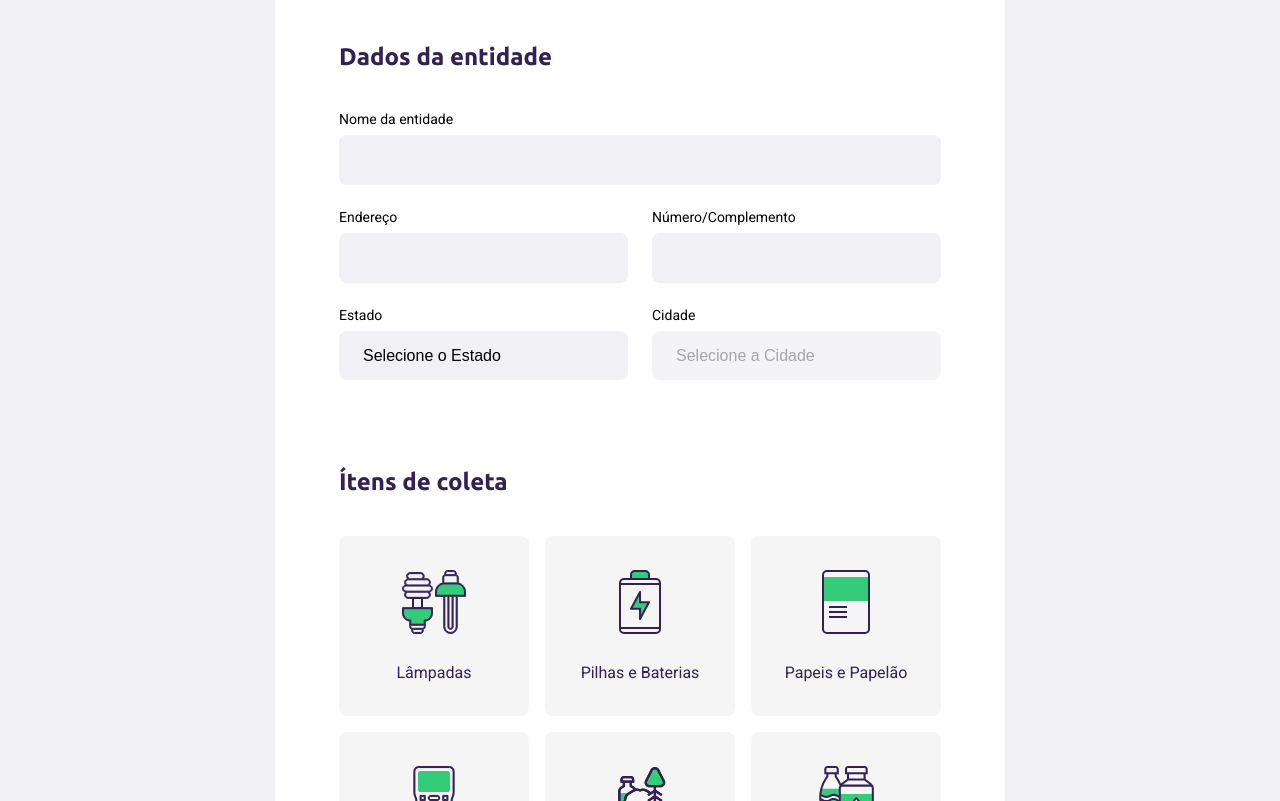
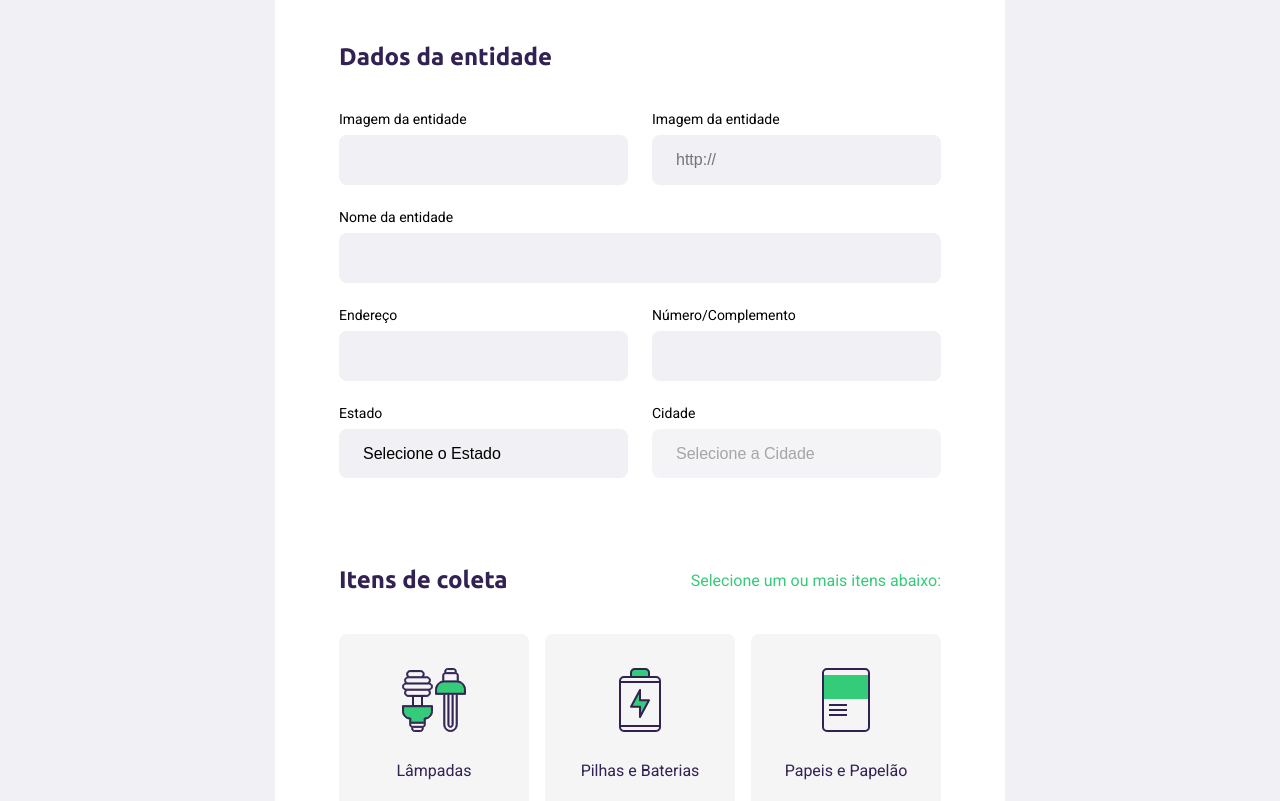
Before and after one commit to JuanPabllo/Ecoleta, a website: page src/views/create-point.html in a window 1280 px wide. Shown: the part 299-1100 px from the top of the page. Drawn offline with nearby package versions, Linux system fonts and the light colour scheme; files that its build step writes are made by us from their sources; no server answers; files whose address does not match are found by name.

Commit message:
Finalizçao aula 04

```diff
--- a/public/styles/create-point.css
+++ b/public/styles/create-point.css
@@ -53,10 +53,20 @@ form fieldset {
 
 form legend {
     margin-bottom: 40px;
+    display: flex;
+    align-items: center;
+    justify-content: space-between;
+
+    width: 100%;
 }
 
 form legend h2 {
     font-size: 24px;
+}
+
+form legend span {
+    font-size: 16px;
+    color: var(--primary-color);
 }
 
 
--- a/public/styles/responsive.css
+++ b/public/styles/responsive.css
@@ -28,6 +28,14 @@
         height: 250px;
     }
 
+    #page-create-point .field-group {
+        flex-direction: column;
+    }
+
+    #page-create-point .field-group .field+.field {
+        margin-left: 0;
+    }
+
 }
 
 @media(min-width: 1700px) {
--- a/src/server.js
+++ b/src/server.js
@@ -10,7 +10,7 @@ server.use(express.static("public"))
 const nunjucks = require("nunjucks")
 nunjucks.configure("src/views", {
     express: server,
-    noCache:  true
+    noCache: true
 })
 
 
@@ -19,7 +19,9 @@ nunjucks.configure("src/views", {
 // req: requisição
 // res: Resposta
 server.get("/", (req, res) => {
-    return res.render("index.html", { title: "Um titulo" })
+    return res.render("index.html", {
+        title: "Um titulo"
+    })
 })
 
 server.get("/create-point", (req, res) => {
--- a/src/views/create-point.html
+++ b/src/views/create-point.html
@@ -23,6 +23,17 @@
                 <legend>
                     <h2>Dados da entidade</h2>
                 </legend>
+
+                <div class="field-group">
+                    <div class="field">
+                        <label for="name">Imagem da entidade</label>
+                        <input type="text" name="name" required>
+                    </div>
+                    <div class="field">
+                        <label for="name">Imagem da entidade</label>
+                        <input type="url" name="image" required placeholder="http://">
+                    </div>
+                </div>
 
                 <div class="field">
                     <label for="name">Nome da entidade</label>
@@ -71,7 +82,8 @@
 
             <fieldset>
                 <legend>
-                    <h2>Ítens de coleta</h2>
+                    <h2>Itens de coleta</h2>
+                    <span>Selecione um ou mais itens abaixo:</span>
                 </legend>
 
 
```
